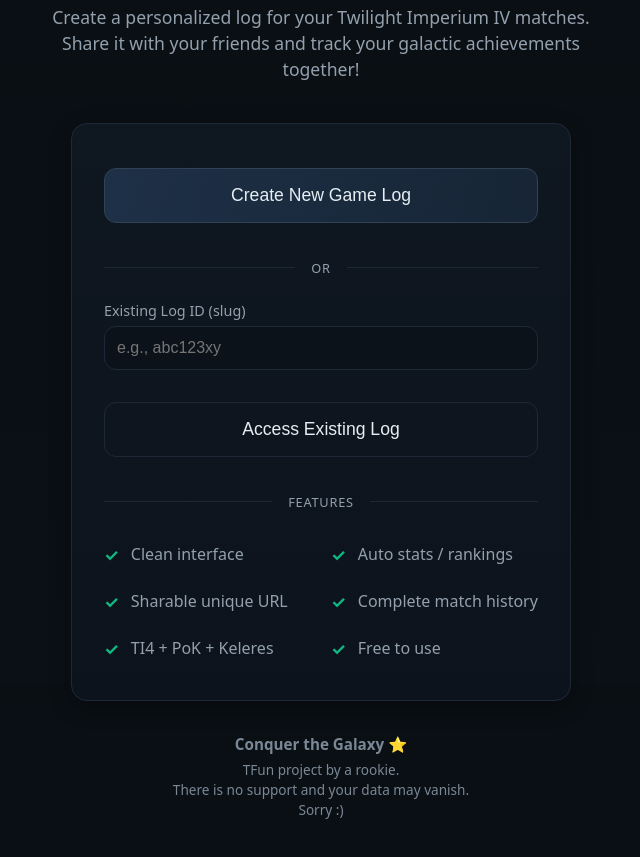
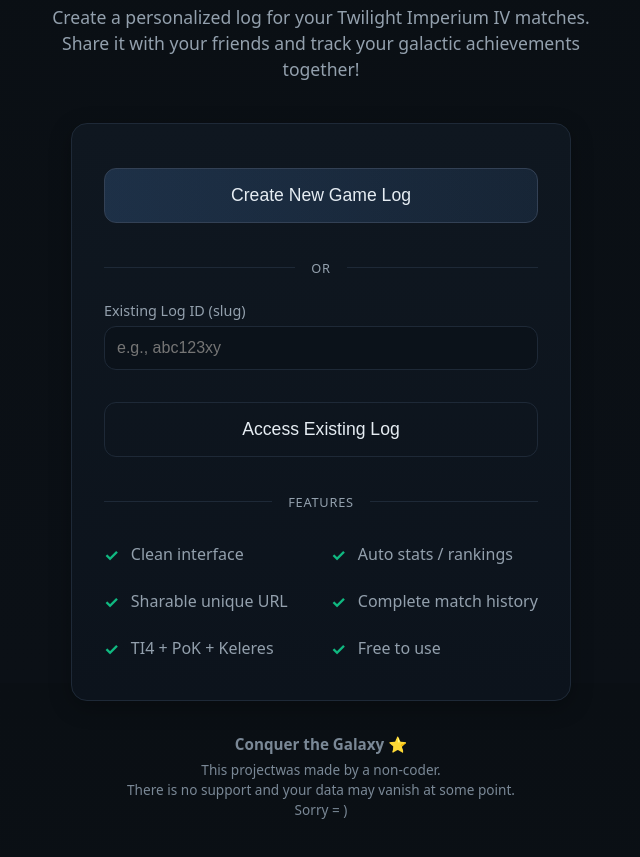
Before and after one commit to Max-Coelho/ti4-game-log, a plain HTML site: page index.html in a window 1280 px wide. Shown: the part 117-974 px from the top of the page, without its empty margins (319-959 px from the left). Drawn offline with nearby package versions, Linux system fonts and the light colour scheme.

Commit message:
Update index.html

```diff
--- a/index.html
+++ b/index.html
@@ -176,9 +176,9 @@
     <!-- Rodapé -->
     <div class="footer" aria-label="Project disclaimer">
       <div class="footer-title">Conquer the Galaxy ⭐</div>
-      <div class="footer-text">TFun project by a rookie.
-There is no support and your data may vanish.
-Sorry :)</div>
+      <div class="footer-text">This projectwas made by a non-coder.
+There is no support and your data may vanish at some point.
+Sorry = )</div>
     </div>
   </div>
 
```
